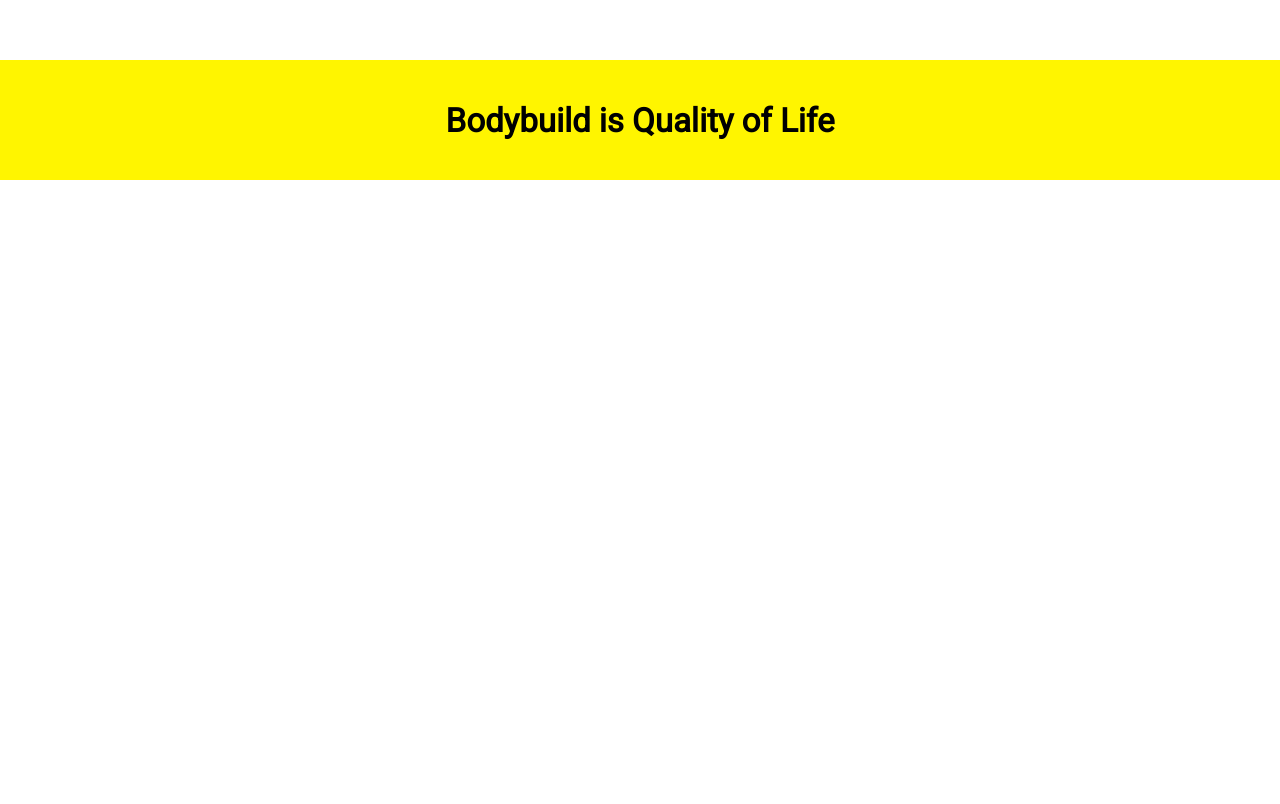
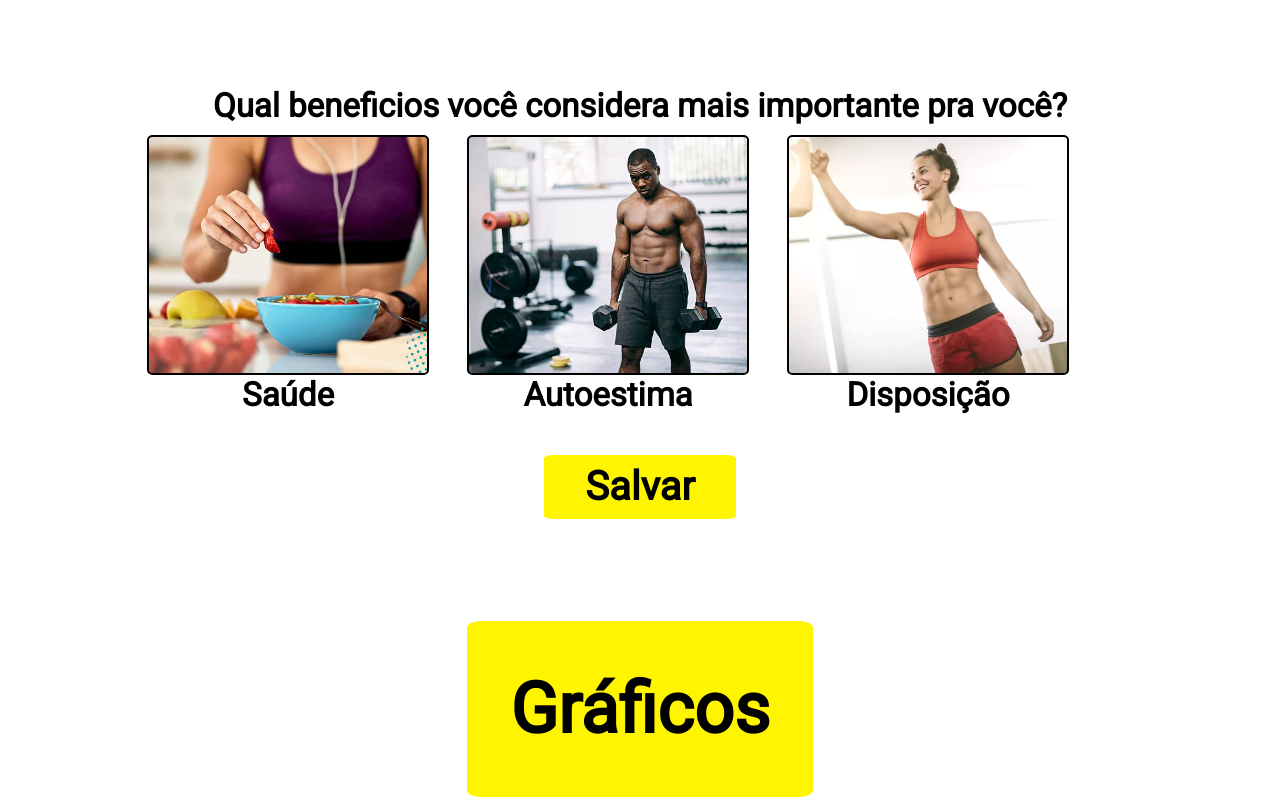
Before and after one commit to CarlosVianaRogerio/projetoindividual, a website: page site/public/indexQuiz.html in a window 1280 px wide. Shown: the part 6156-6960 px from the top of the page. Before the commit the page ends 6336 px from the top, so only its background shows below. Drawn offline with nearby package versions, Linux system fonts and the light colour scheme.

Commit message:
mudancas e mudancas

```diff
--- /dev/null
+++ b/site/public/beneficio.js
@@ -0,0 +1,26 @@
+var favorito = 0;
+
+function imagem1(){
+    if(favorito == 2 || favorito == 3){
+        var borda = document.getElementById('imagem2').style.border = "solid 2px black"
+        var borda = document.getElementById('imagem3').style.border = "solid 2px black"
+        }
+    var borda = document.getElementById('imagem1').style.border = "solid 5px black"
+    favorito = 1
+}
+function imagem2(){
+    if(favorito == 1 || favorito == 3){
+        var borda = document.getElementById('imagem1').style.border = "solid 2px black"
+        var borda = document.getElementById('imagem3').style.border = "solid 2px black"
+        }
+    var borda = document.getElementById('imagem2').style.border = "solid 5px black"
+    favorito = 2
+}
+function imagem3(){
+    if(favorito == 1 || favorito == 2){
+        var borda = document.getElementById('imagem1').style.border = "solid 2px black"
+        var borda = document.getElementById('imagem2').style.border = "solid 2px black"
+        }
+    var borda = document.getElementById('imagem3').style.border = "solid 5px black"
+    favorito = 3
+}
--- a/site/public/indexQuiz.html
+++ b/site/public/indexQuiz.html
@@ -9,6 +9,7 @@
     <script src="https://cdn.jsdelivr.net/npm/chart.js"></script>
     <script src="modal.js"></script>
     <script src="quiz.js"></script>
+    <script src="beneficio.js"></script>
 
     <title>Home Page</title>
 </head>
@@ -213,6 +214,42 @@
 
         </div>
     </section>
+
+    <section class="significado">
+        <div class="container">
+            <div class="perguntaGrande"><span class="escrita">Qual beneficios você considera mais importante pra você?</span></div>
+                <div class="imagenss">
+                    <div class="imagem1" onclick="imagem1()">
+                        <div class="imagem1-1-1" id = 'imagem1'></div>
+                        <span class="escrita">Saúde</span>
+                    </div>
+                    <div class="imagem2" onclick="imagem2()">
+                        <div class="imagem1-2-2" id = 'imagem2'></div>
+                        <span class="escrita">Autoestima</span>
+                    </div>
+                    <div class="imagem3" onclick="imagem3()">
+                        <div class="imagem1-3-3" id = 'imagem3'></div>
+                        <span class="escrita">Disposição</span>
+                    </div>
+                </div>
+            <div class="salvar"><span class="palavron">Salvar</span></div>
+            <div class="titulo"><span class="escrita"></span></div>
+            <div class ="botaozao">
+                <span class="palavrona">Gráficos</span></div>
+            </div>
+
+            <div id="msg"></div>
+    </section>
+    <section class="grafico">
+        <div class="container">
+
+
+
+
+
+        </div>
+    </section>
+
     <section class="footer">
         <div class="container">
             <span class="escrita">Bodybuild is Quality of Life</span>
@@ -244,7 +281,7 @@
                     <div class="containerMenor">
                         <button class="fechar">X</button>
                 <div class="titulo"><span class="escrita">QUIZ 1</span></div>
-                    <div class="pergunta"><span class="escrita">Tem problemas com autoestima ou desânimo?</span></div>
+                    <div class="pergunta"><span class="escrita">Tem problemas com autoestima?</span></div>
                         <div class="resposta">
                             <div class="boxin" onclick ="estimaSim()"><span class="escrita">SIM</span></div>
                             <div class="boxin" onclick ="estimaNao()"><span class="escrita">NÃO</span></div>
@@ -363,7 +400,7 @@
                 <div class="imgCima1">
                     <div class="imgResultsSono"></div>
                         <p class="escritaimg">Problems com o sono?</p>
-                        <div class="containerdescc"><p class="descResults">A insônia que a ansieadade a ansiedade traz, é diminuida significativamente com a musculação, além de cansar seu corpo com os exercícios, que ajudará você a pegar no sono</p></div>
+                        <div class="containerdescc"><p class="descResults">A insônia que a ansiedade causa, é diminuida significativamente, além de que cansar seu corpo com os exercícios, ajudará você a pegar no sono</p></div>
                 </div>
 
                 <div class="navegar">
@@ -430,8 +467,8 @@
                 <button class="fechar">X</button>
                 <div class="imgCima1">
                     <div class="imgResultsPratica"></div>
-                        <p class="escritaimg">Pratica musculação?</p>
-                        <div class="containerdescc"><p class="descResults">Está em um bom caminho, continue logo chegará a uma qualidade de vida excelente:)</p></div>
+                        <p class="escritaimgg">Veja o que a musculação pode te ajudar</p>
+                        <div class="containerdescc"><p class="descResults">Se já prática, continue, jajá chegará a uma qualidade de vida excelente, se não comece e verá a diferença</p></div>
                 </div>
 
                 <div class="navegar">
@@ -461,6 +498,7 @@
 
         <div class="modalQuiz" id="resultsReais" style="display: none;">
             <div class="containerResultado">
+                <div class="titulo"><span class="escritaa">Comparação entre praticantes e não praticantes de musculação</span></div>
                 <button class="fechar">X</button>
                 <div
                 class="chart-container"
@@ -472,6 +510,8 @@
         </div>
         </section>
 
+
+
 </body>
 
 <script>
@@ -481,15 +521,15 @@
       datasets: [
         {
           label: "Praticantes de musculação",
-          data: [5, 9, 7, 2, 8],
-          backgroundColor: ["rgba(255, 240, 0, 0.6)"],
+          data: [5, 9, 4, 2, 8],
+          backgroundColor: ["rgba(255, 240, 0, 0.8)"],
           borderColor: ["rgb(255, 240, 0)"],
           borderWidth: 1,
         },
         {
           label: "Não praticantes de musculação",
-          data: [10, 12, 5, 4, 9],
-          backgroundColor: ["rgba(0, 0, 0, 0.6)"],
+          data: [10, contador_sono, 7, 4, 9],
+          backgroundColor: ["rgba(0, 0, 0, 0.8)"],
           borderColor: ["rgb(0, 0, 0)"],
           borderWidth: 1,
         },
--- a/site/public/quiz.css
+++ b/site/public/quiz.css
@@ -146,19 +146,6 @@
     flex-direction: column;
 
 }
-.containerResultado{
-    width: 60vw;
-    height: 80vh;
-    background-color: white;
-    display: flex;
-    justify-content: center;
-    border: solid 5px black;
-    border-radius: 4%;
-    position: relative;
-    align-items: center;
-    flex-direction: column;
-
-}
 .containerdescc{
     width: 21vw;
     background-color: #fbe77b;
@@ -169,25 +156,12 @@
     padding-left: 4%;
 
 }
-/* .results{
-    border: solid 2px black;
-    width: 55vw;
-    height: 79vh;
-    display: flex;
-    flex-direction: column;
-    align-items: left;
-} */
-/* .escritaResults{
-    font-size: 17px;
-    font-family: 'roboto', sans-serif;
-    font-weight: bold;
+.descResults{
+    font-family: 'roboto' sans-serif;
+    font: 500;
+    font-size: 18px;
+}
 
-}
-h5{
-    font-size: 22px;
-    font-family: 'roboto', sans-serif;
-    font-weight: bold;
-} */
 .navegar{
     display: flex;
     font-family: 'roboto',sans-serif;
@@ -247,7 +221,7 @@ h5{
 
     width:21vw;
     height: 27vh;
-    background-image: url(assets/ResultsPratica.jpg);
+    background-image: url(assets/Ajuda.webp);
     background-size: cover;
 }
 .imgResultsGrafico{
@@ -266,4 +240,23 @@ h5{
     font-style: bold;
     font-weight: 700;
 
+
+}.containerResultado{
+    width: 60vw;
+    height: 80vh;
+    background-color: white;
+    display: flex;
+    justify-content: center;
+    border: solid 5px black;
+    border-radius: 4%;
+    position: relative;
+    align-items: center;
+    flex-direction: column;
+
 }
+
+.chart-container{
+    margin-top: 5%;
+    border: solid 2px black;
+
+}
--- a/site/public/quiz.js
+++ b/site/public/quiz.js
@@ -4,6 +4,7 @@
     var resultado_costa = 0;
     var resultado_estresse = 0;
     var resultado_concentracao = 0;
+    var contador_sono = 0;
     var quizPag = 0;
 
     function voltar(){
@@ -54,6 +55,7 @@
     }
     function sonoSim(){
         resultado_sono ='sim'
+        contador_sono++
         avancar()
     }
     function sonoNao(){
--- a/site/public/style.css
+++ b/site/public/style.css
@@ -568,7 +568,7 @@ width: 25vw;
     flex-direction: column;
     justify-content: center;
 }
-.quiz .container .botaozao{
+.botaozao{
     width: 27vw;
     height: 22vh;
     margin: 10%;
@@ -598,6 +598,85 @@ width: 25vw;
     justify-content: center;
     margin-top: 3%;
 }
-.pergunta{
+.significado .container .imagenss{
+    padding-top: 1%;
+    width: 80vw;
+    display: flex;
+    padding-bottom: 0%;
 
 }
+.significado .container .imagenss .imagem1{
+
+    display: flex;
+    flex-direction: column;
+    justify-content: center;
+    align-items: center;
+    width: 25vw;
+    }
+.significado .container .imagenss .imagem2{
+
+    display: flex;
+    flex-direction: column;
+    justify-content: center;
+    align-items: center;
+    width: 25vw;
+    }
+.significado .container .imagenss .imagem3{
+
+    display: flex;
+    flex-direction: column;
+    justify-content: center;
+    align-items: center;
+    width: 25vw;
+    }
+.imagem1-1-1{
+
+    background-image: url(assets/saude.webp);
+    background-position: 80%;
+    background-size: cover;
+    width: 22vw;
+    height: 30vh;
+    border: solid 2px black;
+    border-radius: 2%;
+    cursor: pointer;
+}
+.imagem1-2-2{
+
+    background-image: url(assets/autoestima\ final.jpg);
+    background-position: 80%;
+    background-size: cover;
+    width: 22vw;
+    height: 30vh;
+    border: solid 2px black;
+    border-radius: 2%;
+    cursor: pointer;
+
+}
+.imagem1-3-3{
+
+    background-image: url(assets/disposicao.webp);
+    background-position: 80%;
+    background-size: cover;
+    width: 22vw;
+    height: 30vh;
+    border: solid 2px black;
+    border-radius: 2%;
+    cursor: pointer;
+}
+.salvar{
+    width: 15vw;
+    height: 8vh;
+    margin-top: 4%;
+    border-radius: 5%;
+    background-color: #fff500;
+    display: flex;
+    justify-content: center;
+    align-items: center;
+    cursor: pointer;
+    color: black;
+}
+.palavron{
+    font-family: 'roboto', sans-serif;
+    font-size: 40px;
+    font-weight: 700;
+}
--- a/site/src/database/config.js
+++ b/site/src/database/config.js
@@ -21,8 +21,8 @@ var sqlServerConfig = {
 var mySqlConfig = {
     host: "localhost",
     database: "bodybuild",
-    user: "aluno",
-    password: "sptech",
+    user: "root",
+    password: "dededede",
 };
 
 function executar(instrucao) {
```
Also changed, not shown: site/public/index.html (+27 -1 lines), site/public/assets/Ajuda.webp (added), site/public/assets/autoestima final.jpg (added), site/public/assets/disposicao.webp (added), site/public/assets/saude.webp (added).
